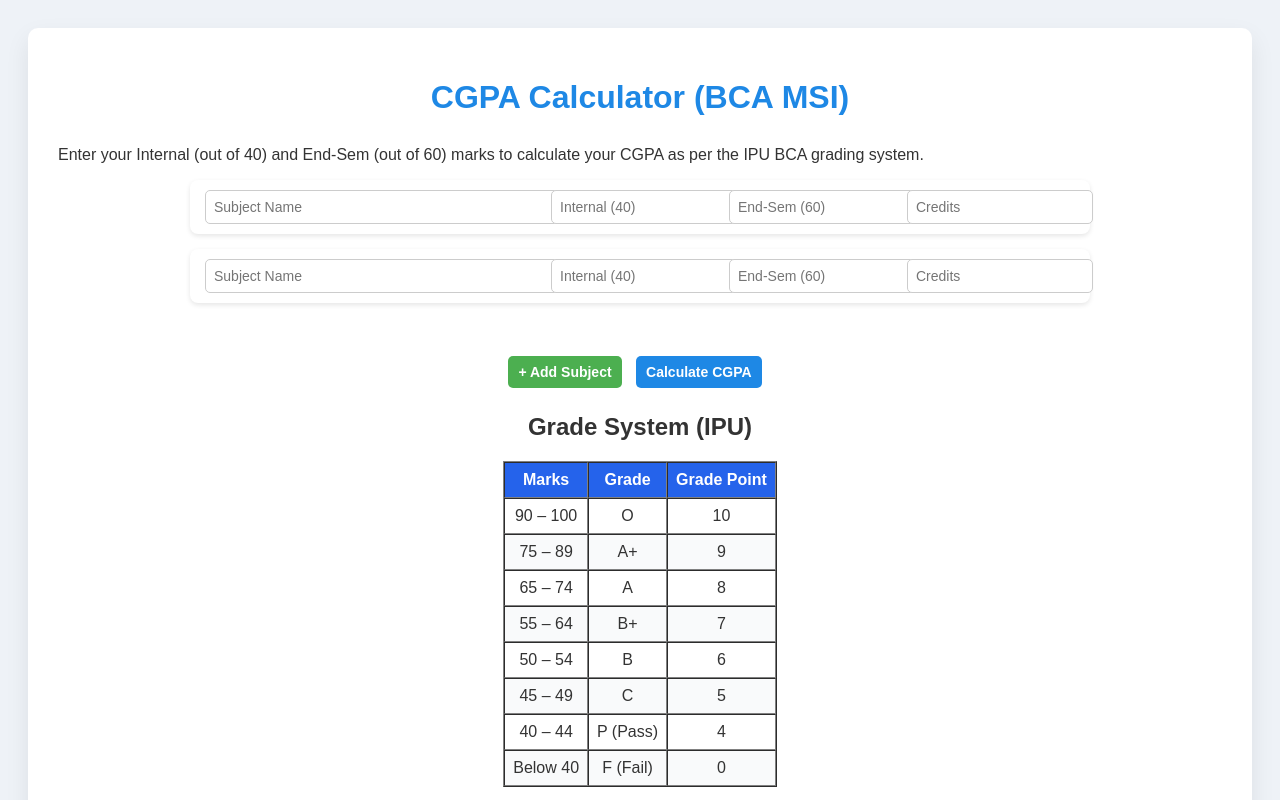
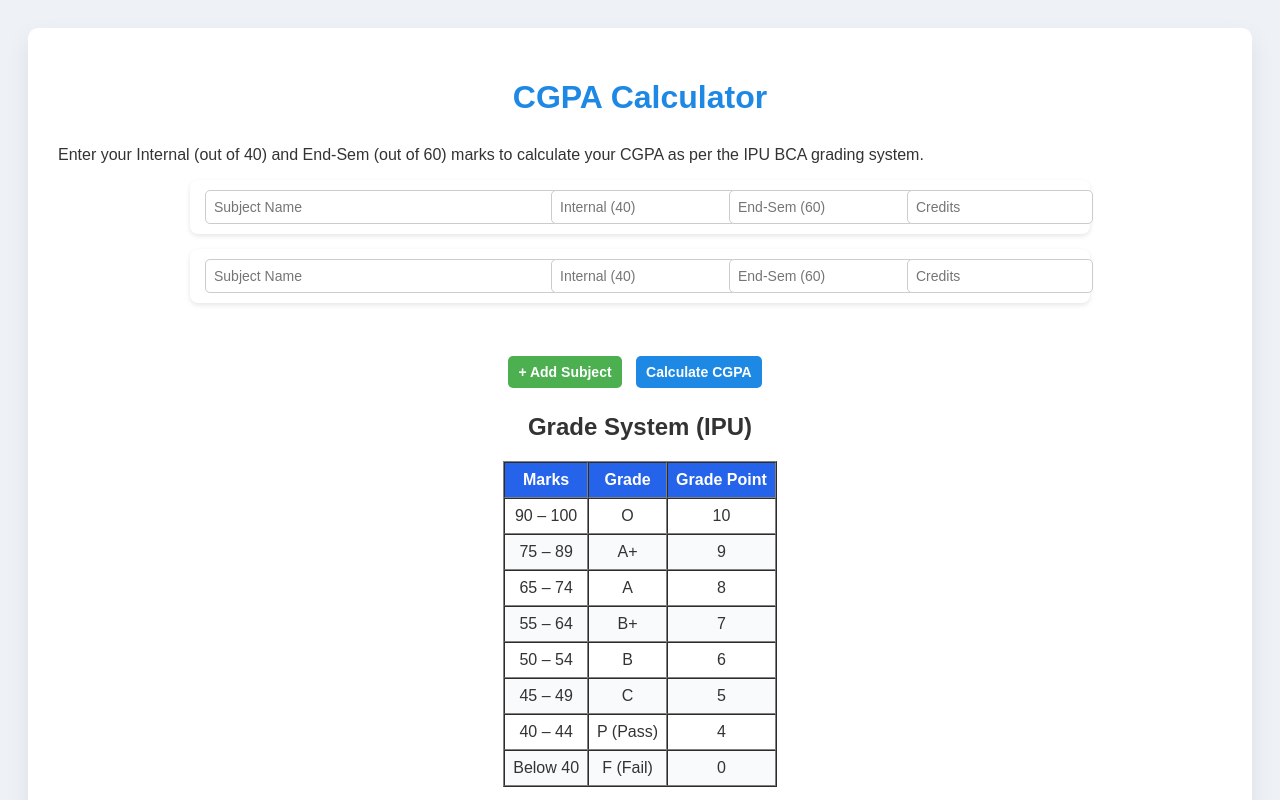
Before and after one commit to Jatingarg2006/CGPA-Calculator, a plain HTML site: page index.html in a window 1280 px wide. Shown: the top 800 px of the page. Drawn offline with Linux system fonts and the light colour scheme.

Commit message:
Update index.html

```diff
--- a/index.html
+++ b/index.html
@@ -3,12 +3,14 @@
 <head>
 <link rel="stylesheet" href="project1.css">
   <meta charset="UTF-8">
-  <title>BCA SGPA / CGPA Calculator (IPU)</title>
-
+  <title>CGPA Calculator IPU</title>
+  <meta name="description" content="BCA CGPA Calculator for IPU students based on Ordinance 11. Calculate CGPA using internal marks, end-sem marks, and official credits.">
+  <meta name="keywords" content="IPU CGPA Calculator, BCA CGPA Calculator, GGSIPU CGPA Calculator, IPU Ordinance 11 CGPA">
+  <meta name="author" content="Jatin Garg">
 </head>
 <body>
 <div class="container">
-  <h1>CGPA Calculator (BCA MSI)</h1>
+  <h1>CGPA Calculator</h1>
   <p class="description">
   Enter your Internal (out of 40) and End-Sem (out of 60) marks to calculate your CGPA
   as per the IPU BCA grading system.
```
